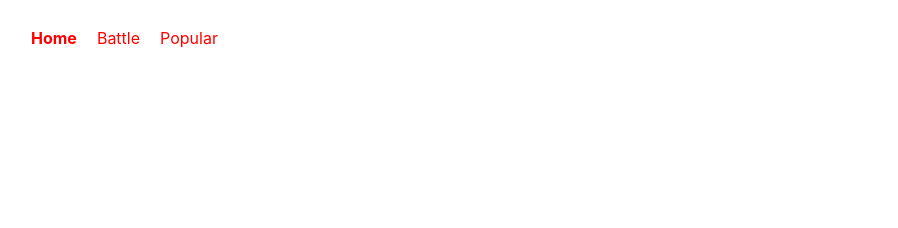
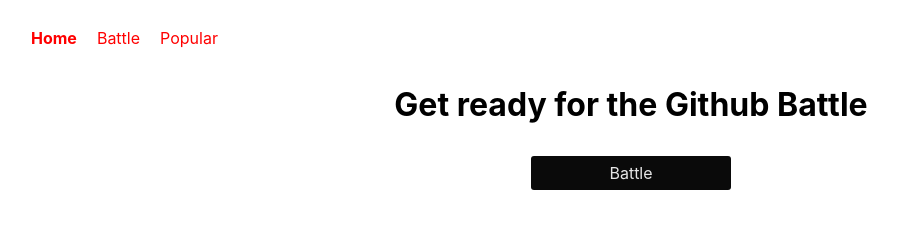
Before and after one commit to happyahluwalia/ReactGithub_Profiles, a React app: page / in a window 1280 px wide. Shown: the whole page, without its empty margins (9-907 px from the left). Built offline with nearby package versions, Linux system fonts and the light colour scheme.

Commit message:
Adding home and Battle components

```diff
--- a/app/component/app.js
+++ b/app/component/app.js
@@ -4,8 +4,13 @@ import ReactRouter from 'react-router-dom';
 import {
   BrowserRouter as Router,
   Route,
-  Link
-} from 'react-router-dom'
+  Link,
+  Switch
+} from 'react-router-dom';
+
+
+import Home from './home';
+import Battle from './battle';
 import Nav from './nav';
 import Popular from './popular';
 
@@ -16,7 +21,12 @@ class App extends Component {
             <Router>
             <div className='container'>
                 <Nav />
-                <Route path='/popular' component={Popular} />
+                <Switch>
+                    <Route exact path='/' component={Home} />
+                    <Route path='/battle' component={Battle} />
+                    <Route path='/popular' component={Popular} />
+                    <Route render={function() {return <p>404 route not found </p>}} />
+                </Switch>
             </div>
             </Router>
         );
--- /dev/null
+++ b/app/component/battle.js
@@ -0,0 +1,18 @@
+import React, { Component } from 'react';
+import PropTypes from 'prop-types';
+
+class Battle extends Component {
+    render() {
+        return (
+            <div>
+                Lets have a battle
+            </div>
+        );
+    }
+}
+
+Battle.propTypes = {
+
+};
+
+export default Battle;
--- /dev/null
+++ b/app/component/home.js
@@ -0,0 +1,21 @@
+import React, { Component } from 'react';
+import PropTypes from 'prop-types';
+import { Link } from 'react-router-dom';
+
+class Home extends Component {
+    render() {
+        return (
+            <div className="homeContainer">
+                <h1>Get ready for the Github Battle</h1>
+                <Link className="button" to='/battle'>Battle</Link>
+
+            </div>
+        );
+    }
+}
+
+Home.propTypes = {
+
+};
+
+export default Home;
--- a/app/index.css
+++ b/app/index.css
@@ -65,3 +65,21 @@ a{
     text-decoration: none;
     color: red;
 }
+.homeContainer {
+    display: flex;
+    flex-direction: column;
+    align-items: center;
+}
+
+.button {
+    color:#e6e6e6;
+    background:#0a0a0a;
+    border: none;
+    font-size: 16px;
+    border-radius: 3px;
+    width:200px;
+    text-align:center;
+    display:block;
+    padding: 7px 0;
+    margin: 10px auto;
+}
--- a/webpack.config.js
+++ b/webpack.config.js
@@ -4,7 +4,8 @@ module.exports = {
     entry: './app/index.js',
     output: {
         path: path.resolve(__dirname, 'dist'),
-        filename: 'index.bundle.js'
+        filename: 'index.bundle.js',
+        publicPath: '/'
     },
     module: {
         rules: [
@@ -12,6 +13,9 @@ module.exports = {
             { test: /\.css$/, use: ['style-loader','css-loader']}
         ]
     },
+    devServer: {
+        historyApiFallback: true
+    },
     plugins: [new HtmlWebpackPlugin({
         template: 'app/index.html'
     })]
```
